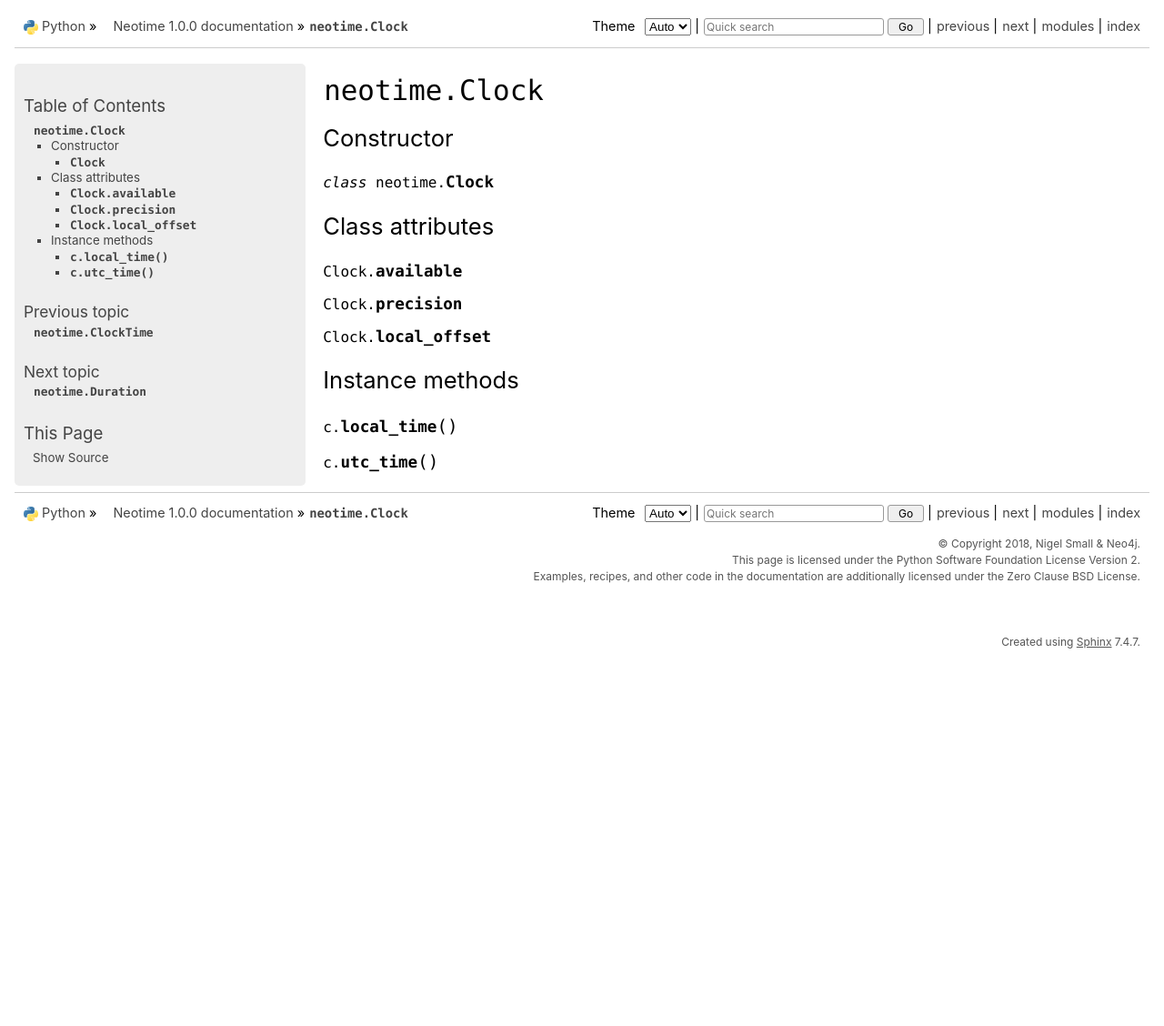
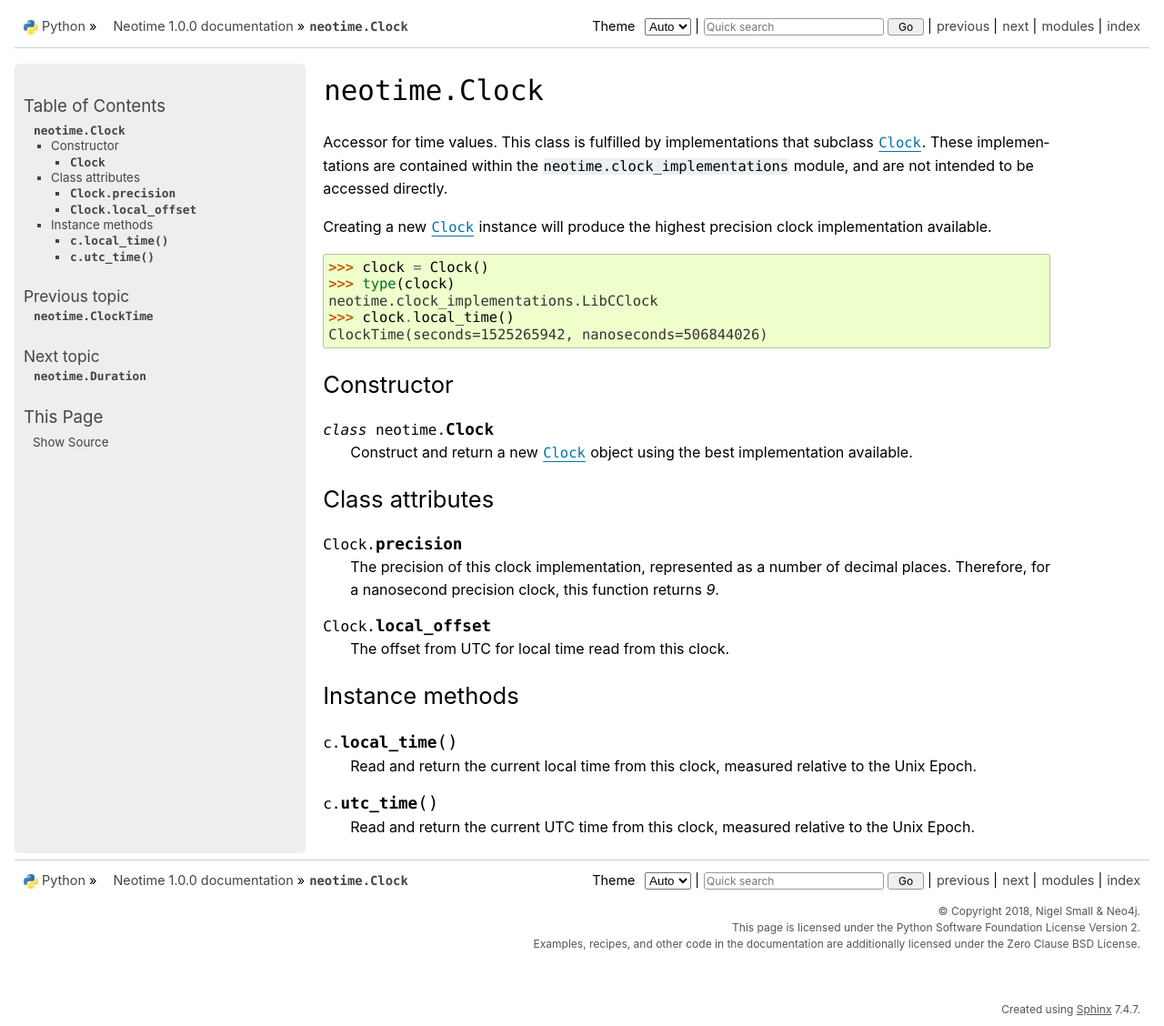
Before and after one commit to neo4j-drivers/neotime, a Sphinx documentation site: the page built from docs/source/clock.rst, in a window 1280 px wide and 1128 px high. Shown: the whole window at 91% size. Built offline with Sphinx 7.4.7, drawn with Linux system fonts in a browser that asks for light colours.

Commit message:
Clock docs

```diff
--- a/docs/source/clock.rst
+++ b/docs/source/clock.rst
@@ -3,6 +3,20 @@
 =================
 ``neotime.Clock``
 =================
+
+Accessor for time values. This class is fulfilled by implementations
+that subclass :class:`.Clock`. These implementations are contained within
+the ``neotime.clock_implementations`` module, and are not intended to be
+accessed directly.
+
+Creating a new :class:`.Clock` instance will produce the highest
+precision clock implementation available.
+
+    >>> clock = Clock()
+    >>> type(clock)
+    neotime.clock_implementations.LibCClock
+    >>> clock.local_time()
+    ClockTime(seconds=1525265942, nanoseconds=506844026)
 
 
 Constructor
@@ -10,15 +24,22 @@ Constructor
 
 .. class:: Clock()
 
+    Construct and return a new :class:`.Clock` object using the best
+    implementation available.
+
 
 Class attributes
 ================
 
-.. attribute:: Clock.available()
-
 .. attribute:: Clock.precision()
 
+    The precision of this clock implementation, represented as a
+    number of decimal places. Therefore, for a nanosecond precision
+    clock, this function returns `9`.
+
 .. attribute:: Clock.local_offset()
+
+    The offset from UTC for local time read from this clock.
 
 
 Instance methods
@@ -26,4 +47,10 @@ Instance methods
 
 .. method:: c.local_time()
 
+    Read and return the current local time from this clock, measured
+    relative to the Unix Epoch.
+
 .. method:: c.utc_time()
+
+    Read and return the current UTC time from this clock, measured
+    relative to the Unix Epoch.
```
